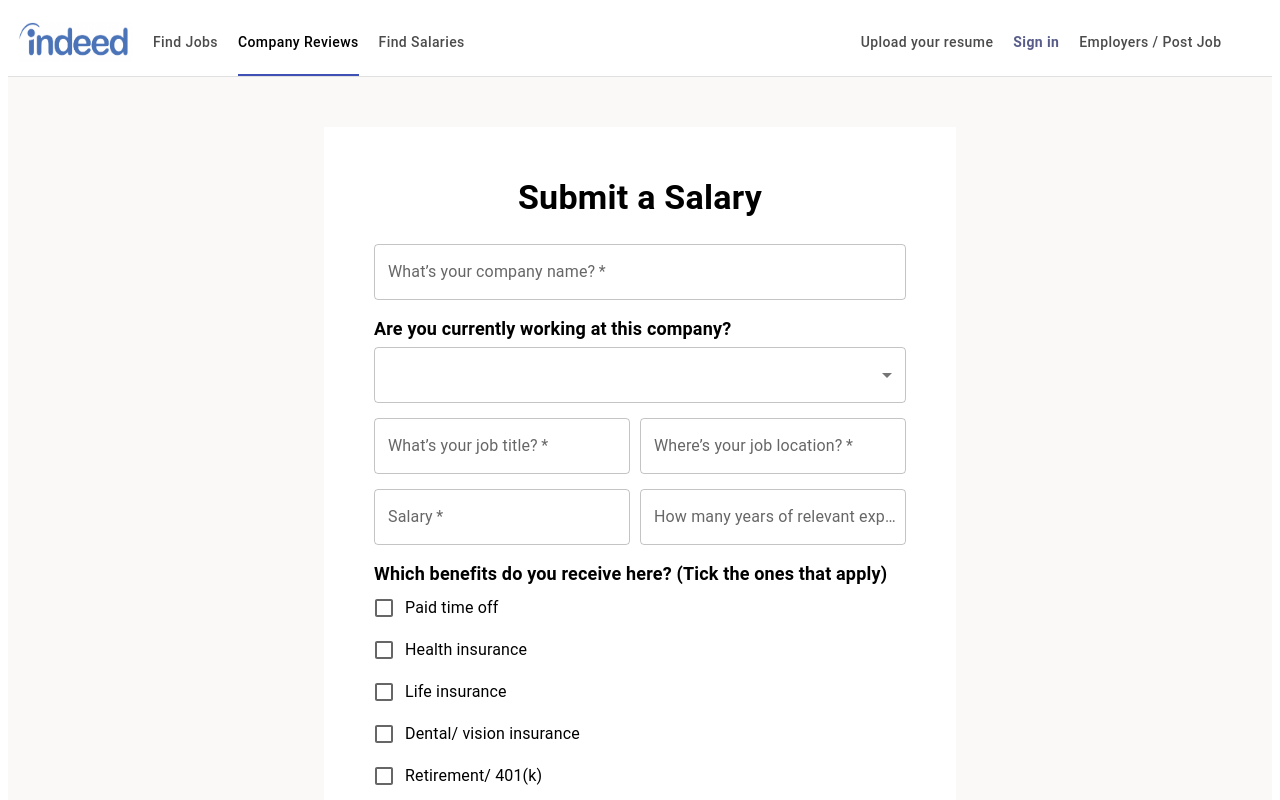
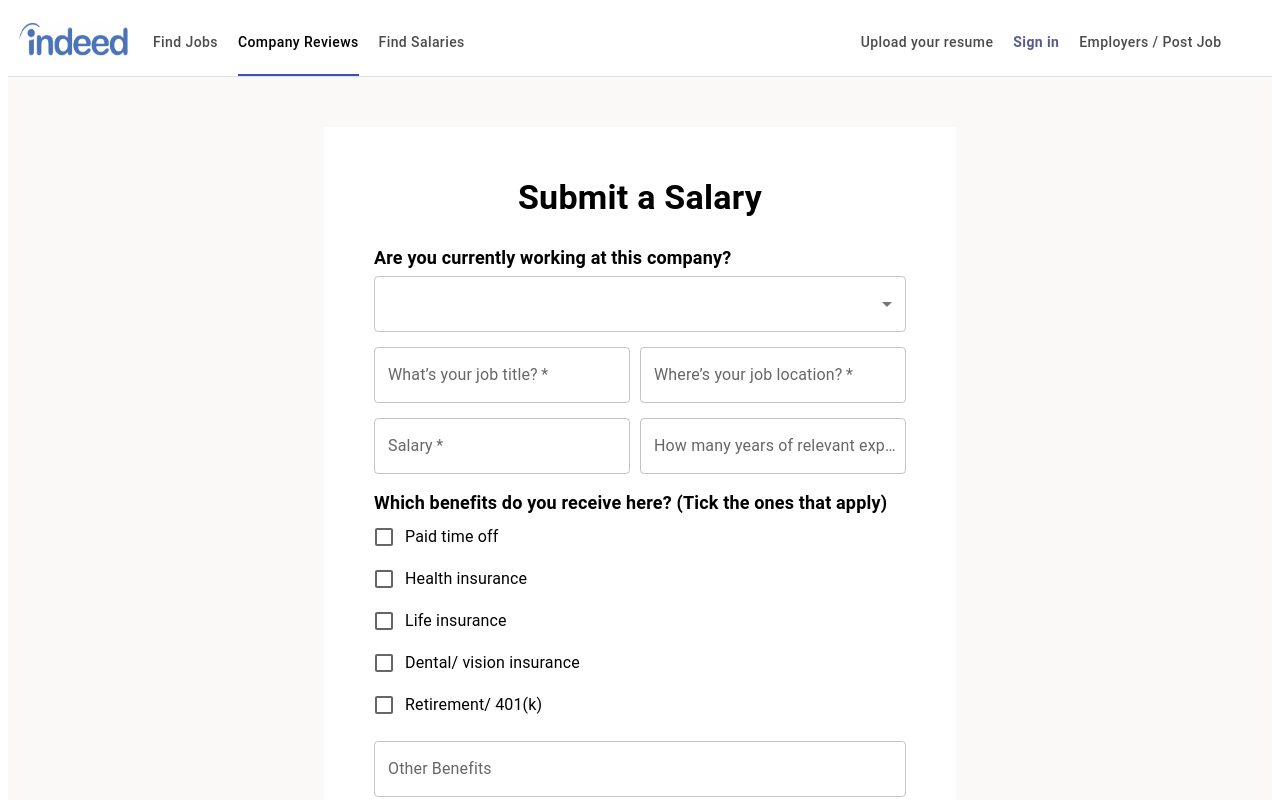
Before and after one commit to PriyankaCornelius/Indeed-Application-Protoype, a React (Create React App) app in the folder Frontend/: page /postSalary in a window 1280 px wide. Shown: the top 800 px of the page. Built offline with nearby package versions, Linux system fonts and the light colour scheme.

Commit message:
add salary done end to end

```diff
--- a/Frontend/src/Components/JobSeeker/PostReview.js
+++ b/Frontend/src/Components/JobSeeker/PostReview.js
@@ -1,12 +1,10 @@
-import React, { useEffect, useState } from "react";
+import React, { useState } from "react";
 import MainHeader from "./mainHeader";
 import { Grid } from "@material-ui/core";
 import { TextField, Button } from "@mui/material";
-import { styled } from "@mui/material/styles";
 import Typography from "@mui/material/Typography";
 import { useLocation } from "react-router-dom";
 import { connect } from "react-redux";
-import Box from "@mui/material/Box";
 import Rating from "@mui/material/Rating";
 import SuccessConfirmation from "./apply/SuccessConfirmation";
 import axios from "axios";
--- a/Frontend/src/Components/JobSeeker/PostSalary.js
+++ b/Frontend/src/Components/JobSeeker/PostSalary.js
@@ -1,8 +1,7 @@
-import React, { useEffect, useState } from "react";
+import React, { useState } from "react";
 import MainHeader from "./mainHeader";
 import { Grid } from "@material-ui/core";
 import { TextField, Button } from "@mui/material";
-import { styled } from "@mui/material/styles";
 import Typography from "@mui/material/Typography";
 import { useLocation } from "react-router-dom";
 import { connect } from "react-redux";
@@ -10,16 +9,63 @@ import FormGroup from "@mui/material/FormGroup";
 import FormControlLabel from "@mui/material/FormControlLabel";
 import Checkbox from "@mui/material/Checkbox";
 import Box from "@mui/material/Box";
-import InputLabel from "@mui/material/InputLabel";
 import MenuItem from "@mui/material/MenuItem";
 import FormControl from "@mui/material/FormControl";
 import Select from "@mui/material/Select";
+import SuccessConfirmation from "./apply/SuccessConfirmation";
+import axios from "axios";
 
 const PostSalary = (props) => {
   const [isCurrent, setIsCurrent] = useState(null);
+  const [endDate, setEndDate] = useState(null);
+  const [jobTitle, setJobTitle] = useState(null);
+  const [location, setLocation] = useState(null);
+  const [salary, setSalary] = useState(null);
+  const [yearsOfExperience, setYearsOfExperience] = useState(null);
+  const [isPaidTimeOff, setIsPaidTimeOff] = useState(false);
+  const [isHealthInsurance, setIsHealthInsurance] = useState(false);
+  const [isLifeInsurance, setIsLifeInsurance] = useState(false);
+  const [isDentalVisionInsurance, setIsDentalVisionInsurance] = useState(false);
+  const [isRetirement401k, setIsRetirement401k] = useState(false);
+  const [otherBenefits, setOtherBenefits] = useState(null);
+  const [success, setSuccess] = useState(false);
+
+  const onSubmit = (e) => {
+    e.preventDefault();
+    let data = {};
+    data.applicantId = props.user.id;
+    data.companyName = companyName;
+    data.applicantName = props.user.firstName + " " + props.user.lastName;
+    data.isCurrent = isCurrent;
+    if (endDate) data.endDate = endDate;
+    data.jobTitle = jobTitle;
+    data.location = location;
+    data.salary = salary;
+    data.yearsOfExperience = yearsOfExperience;
+    data.isPaidTimeOff = isPaidTimeOff;
+    data.isHealthInsurance = isHealthInsurance;
+    data.isLifeInsurance = isLifeInsurance;
+    data.isDentalVisionInsurance = isDentalVisionInsurance;
+    data.isRetirement401k = isRetirement401k;
+    data.otherBenefits = otherBenefits;
+    data.status = "Pending";
+    axios
+      .post("http://localhost:8080/postSalary", data)
+      .then((res) => {
+        if (res.data === "Success") setSuccess(true);
+      })
+      .catch((err) => console.log(err));
+  };
+
+  const search = useLocation().search;
+  const companyName = new URLSearchParams(search).get("companyname");
+
   return (
     <div>
       <MainHeader currentTab="companyReviews" />
+      {success ? (
+        <SuccessConfirmation salary={true} />
+      ) : (
         <Grid
           container
           direction="row"
@@ -50,18 +96,8 @@ const PostSalary = (props) => {
               >
                 Submit a Salary
               </Typography>
-            <form>
+              <form onSubmit={onSubmit}>
                 <Grid container style={{ marginTop: "15px" }}>
-                <Grid item xs={12} style={{ marginBottom: "15px" }}>
-                  <TextField
-                    required
-                    name="companyName"
-                    label="What’s your company name?"
-                    fullWidth
-                    autoComplete="given-name"
-                    variant="outlined"
-                  />
-                </Grid>
                   <Grid item xs={12} style={{ marginBottom: "15px" }}>
                     <Box sx={{ minWidth: 120 }}>
                       <FormControl fullWidth>
@@ -81,12 +117,12 @@ const PostSalary = (props) => {
                           value={isCurrent}
                           onChange={(e) => setIsCurrent(e.target.value)}
                         >
-                        <MenuItem value={"Y"}>Yes</MenuItem>
-                        <MenuItem value={"N"}>No</MenuItem>
+                          <MenuItem value={true}>Yes</MenuItem>
+                          <MenuItem value={false}>No</MenuItem>
                         </Select>
                       </FormControl>
                     </Box>
-                  {isCurrent === "N" ? (
+                    {isCurrent === false ? (
                       <TextField
                         name="endDate"
                         label="End Date"
@@ -94,6 +130,7 @@ const PostSalary = (props) => {
                         autoComplete="family-name"
                         variant="outlined"
                         style={{ marginTop: "15px" }}
+                        onChange={(e) => setEndDate(e.target.value)}
                       />
                     ) : null}
                   </Grid>
@@ -111,6 +148,7 @@ const PostSalary = (props) => {
                         fullWidth
                         autoComplete="family-name"
                         variant="outlined"
+                        onChange={(e) => setJobTitle(e.target.value)}
                       />
                     </Grid>
                     <Grid item xs={6} style={{ marginBottom: "15px" }}>
@@ -122,6 +160,7 @@ const PostSalary = (props) => {
                         fullWidth
                         autoComplete="family-name"
                         variant="outlined"
+                        onChange={(e) => setLocation(e.target.value)}
                       />
                     </Grid>
                   </Grid>
@@ -138,6 +177,7 @@ const PostSalary = (props) => {
                         fullWidth
                         autoComplete="family-name"
                         variant="outlined"
+                        onChange={(e) => setSalary(e.target.value)}
                       />
                     </Grid>
                     <Grid item xs={6} style={{ marginBottom: "15px" }}>
@@ -147,6 +187,7 @@ const PostSalary = (props) => {
                         fullWidth
                         autoComplete="family-name"
                         variant="outlined"
+                        onChange={(e) => setYearsOfExperience(e.target.value)}
                       />
                     </Grid>
                   </Grid>
@@ -163,23 +204,53 @@ const PostSalary = (props) => {
                     </Typography>
                     <FormGroup>
                       <FormControlLabel
-                      control={<Checkbox />}
+                        control={
+                          <Checkbox
+                            onChange={(e) => setIsPaidTimeOff(!isPaidTimeOff)}
+                          />
+                        }
                         label="Paid time off"
                       />
                       <FormControlLabel
-                      control={<Checkbox />}
+                        control={
+                          <Checkbox
+                            onChange={(e) =>
+                              setIsHealthInsurance(!isHealthInsurance)
+                            }
+                          />
+                        }
                         label="Health insurance"
                       />
                       <FormControlLabel
-                      control={<Checkbox />}
+                        control={
+                          <Checkbox
+                            onChange={(e) =>
+                              setIsLifeInsurance(!isLifeInsurance)
+                            }
+                          />
+                        }
                         label="Life insurance"
                       />
                       <FormControlLabel
-                      control={<Checkbox />}
+                        control={
+                          <Checkbox
+                            onChange={(e) =>
+                              setIsDentalVisionInsurance(
+                                !isDentalVisionInsurance
+                              )
+                            }
+                          />
+                        }
                         label="Dental/ vision insurance"
                       />
                       <FormControlLabel
-                      control={<Checkbox />}
+                        control={
+                          <Checkbox
+                            onChange={(e) =>
+                              setIsRetirement401k(!isRetirement401k)
+                            }
+                          />
+                        }
                         label="Retirement/ 401(k)"
                       />
                     </FormGroup>
@@ -191,6 +262,7 @@ const PostSalary = (props) => {
                       fullWidth
                       autoComplete="family-name"
                       variant="outlined"
+                      onChange={(e) => setOtherBenefits(e.target.value)}
                     />
                   </Grid>
                   <Grid item xs={12} style={{ marginBottom: "15px" }}>
@@ -209,6 +281,7 @@ const PostSalary = (props) => {
           </Grid>
           <Grid item xs={3} />
         </Grid>
+      )}
     </div>
   );
 };
```
Also changed, not shown: 2 other files (tests, documents, lock files or other folders). Lines whose indentation alone changed are shown as unchanged.
